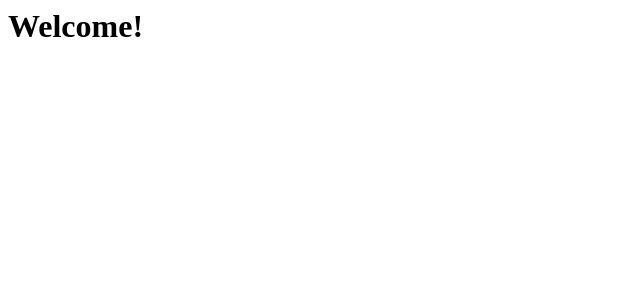
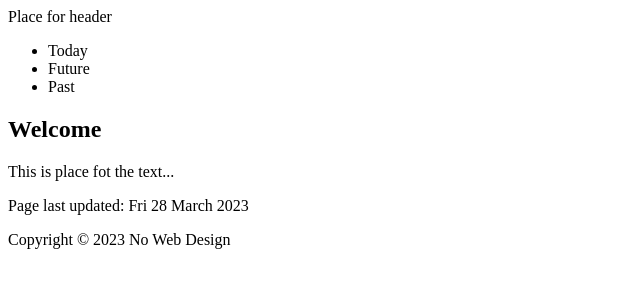
Before and after one commit to Zu18/Weather, a Django app: page / in a window 1280 px wide. Shown: the top 300 px of the page, without its empty margins (0-640 px from the left). Run offline with Django 4.2, Linux system fonts and the light colour scheme.

Commit message:
Add the empty templetes for the future pages of the app

```diff
--- /dev/null
+++ b/templates/future.html
@@ -0,0 +1 @@
+<h1> information about future weather </h1>
--- a/templates/home.html
+++ b/templates/home.html
@@ -1 +1,42 @@
-<h1> Welcome!</h1>
+<!doctype html>
+<html>
+<head>
+  <meta charset="utf-8">
+  <title>
+    Home
+  </title>
+</head>
+<body>
+<div id="wrapper">
+  <header id="header">
+  Place for header
+  </header>
+  <aside id="leftsidebar">
+    <nav id="nav">
+      <ul>
+        <li>Today</li>
+        <li>Future</li>
+        <li>Past</li>
+      </ul>
+    </nav>
+  </aside>
+  <section id="main">
+
+    <h1> Welcome </h1>
+This is place fot the text...
+
+
+
+
+<p>
+  Page last updated: Fri 28 March 2023
+</p>
+
+
+  </section>
+  <footer id="footer">Copyright &copy; 2023 No Web
+    Design
+  </footer>
+</div>
+</body>
+</html>
--- /dev/null
+++ b/templates/past.html
@@ -0,0 +1 @@
+<h1> information about past weather </h1>
--- /dev/null
+++ b/templates/today.html
@@ -0,0 +1 @@
+<h1> information about current weather </h1>
--- a/weather/urls.py
+++ b/weather/urls.py
@@ -1,6 +1,9 @@
 from django.urls import path
-from .views import HomePageView
+from .views import HomePageView, TodayPageView, FuturePageView, PastPageView
 
 urlpatterns = [
+    path('past/', PastPageView.as_view(), name='past'),
+    path('future/', FuturePageView.as_view(), name='future'),
+    path('today/',  TodayPageView.as_view(), name='today'),
     path('', HomePageView.as_view(), name='home'),
 ]
--- a/weather/views.py
+++ b/weather/views.py
@@ -4,3 +4,15 @@ from django.views.generic import TemplateView
 
 class HomePageView(TemplateView):
     template_name = "home.html"
+
+
+class TodayPageView(TemplateView):
+    template_name = "today.html"
+
+
+class FuturePageView(TemplateView):
+    template_name = "future.html"
+
+
+class PastPageView(TemplateView):
+    template_name = "past.html"
```
